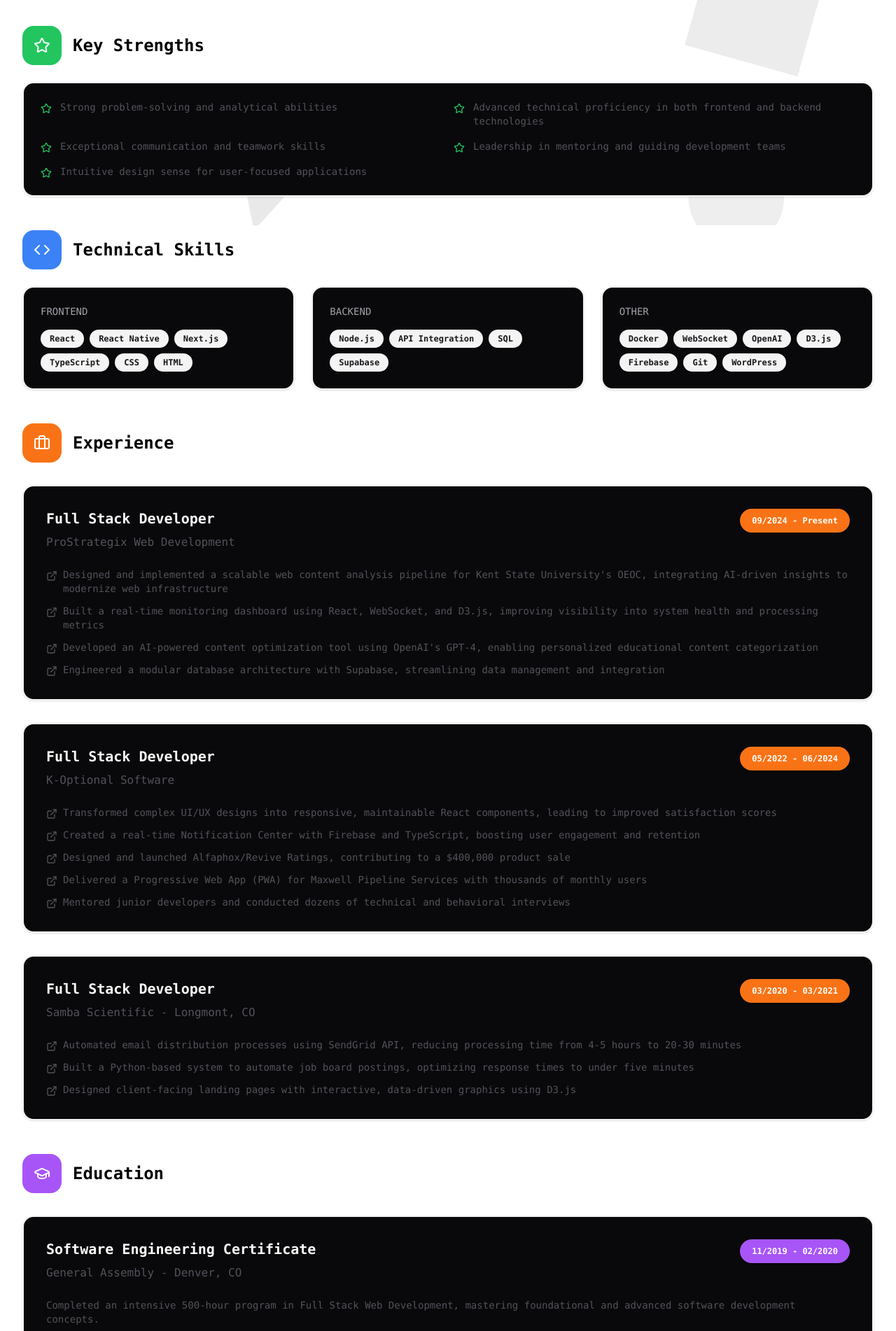
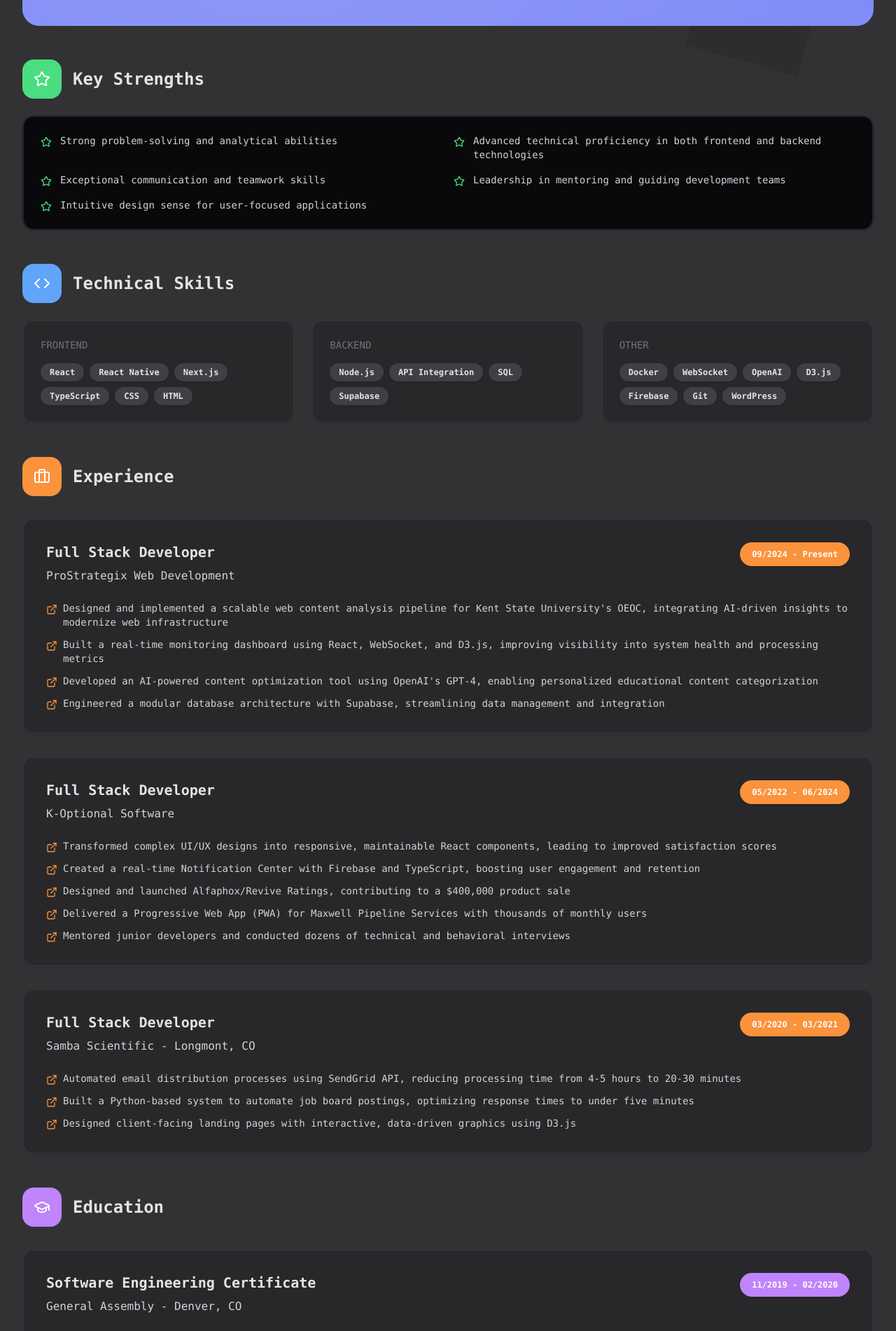
Before and after one commit to DavidKalina/davidkalina, a Next.js app: page /resume in a window 1280 px wide. Shown: the part 478-2380 px from the top of the page at 70% size. Built offline with nearby package versions, Linux system fonts and the light colour scheme.

Commit message:
feat: dark mode resume preview and add theme provider

```diff
--- a/components/ResumePreview.tsx
+++ b/components/ResumePreview.tsx
@@ -31,10 +31,10 @@ const ModernResume = () => {
   ];
 
   return (
-    <div className="bg-white/80 min-h-screen">
+    <div className="bg-white/80 dark:bg-zinc-800/95 min-h-screen pt-12">
       <div className="max-w-7xl mx-auto px-4 sm:px-8 py-8 sm:py-16">
         {/* Header Section */}
-        <div className="relative bg-indigo-500 rounded-3xl p-6 sm:p-12 mb-8 sm:mb-12">
+        <div className="relative bg-indigo-500 dark:bg-indigo-400 rounded-3xl p-6 sm:p-12 mb-8 sm:mb-12">
           <div className="absolute inset-0 bg-[radial-gradient(circle_at_30%_50%,_rgba(255,255,255,0.1),rgba(255,255,255,0))] rounded-3xl" />
           <div className="relative z-10">
             <div className="flex flex-col sm:flex-row sm:justify-between sm:items-start gap-6">
@@ -68,10 +68,9 @@ const ModernResume = () => {
               <Button
                 className="bg-white text-indigo-500 hover:bg-white/80 rounded-full px-4 py-4 sm:px-6 sm:py-6 font-mono text-sm w-full sm:w-auto"
                 onClick={() => {
-                  // Create a link element
                   const link = document.createElement("a");
-                  link.href = "/resume.pdf"; // Assuming your PDF is named resume.pdf in the public folder
-                  link.download = "David_Kalina_Resume.pdf"; // Name of the downloaded file
+                  link.href = "/resume.pdf";
+                  link.download = "David_Kalina_Resume.pdf";
                   document.body.appendChild(link);
                   link.click();
                   document.body.removeChild(link);
@@ -98,17 +97,24 @@ const ModernResume = () => {
         {/* Key Strengths */}
         <div className="mb-8 sm:mb-12">
           <div className="flex items-center gap-4 mb-6">
-            <div className="bg-green-500 p-3 sm:p-4 rounded-2xl">
+            <div className="bg-green-500 dark:bg-green-400 p-3 sm:p-4 rounded-2xl">
               <Star size={20} className="text-white sm:w-6 sm:h-6" />
             </div>
-            <h2 className="text-xl sm:text-2xl font-mono font-bold">Key Strengths</h2>
+            <h2 className="text-xl sm:text-2xl font-mono font-bold text-zinc-900 dark:text-zinc-200">
+              Key Strengths
+            </h2>
           </div>
-          <Card className="border-2 border-zinc-100 rounded-2xl">
+          <Card className="border-2 border-zinc-100 dark:border-zinc-700/50 rounded-2xl">
             <CardContent className="p-6 grid grid-cols-1 sm:grid-cols-2 gap-4">
               {keyStrengths.map((strength, index) => (
                 <div key={index} className="flex items-start gap-3">
-                  <Star size={16} className="text-green-500 mt-1 flex-shrink-0" />
-                  <span className="font-mono text-sm text-zinc-600">{strength}</span>
+                  <Star
+                    size={16}
+                    className="text-green-500 dark:text-green-400 mt-1 flex-shrink-0"
+                  />
+                  <span className="font-mono text-sm text-zinc-600 dark:text-zinc-300">
+                    {strength}
+                  </span>
                 </div>
               ))}
             </CardContent>
@@ -118,21 +124,28 @@ const ModernResume = () => {
         {/* Skills Overview */}
         <div className="mb-8 sm:mb-12">
           <div className="flex items-center gap-4 mb-6">
-            <div className="bg-blue-500 p-3 sm:p-4 rounded-2xl">
+            <div className="bg-blue-500 dark:bg-blue-400 p-3 sm:p-4 rounded-2xl">
               <Code size={20} className="text-white sm:w-6 sm:h-6" />
             </div>
-            <h2 className="text-xl sm:text-2xl font-mono font-bold">Technical Skills</h2>
+            <h2 className="text-xl sm:text-2xl font-mono font-bold text-zinc-900 dark:text-zinc-200">
+              Technical Skills
+            </h2>
           </div>
           <div className="grid grid-cols-1 sm:grid-cols-2 lg:grid-cols-3 gap-4 sm:gap-6">
             {Object.entries(skills).map(([category, items]) => (
-              <Card key={category} className="border-2 border-zinc-100 rounded-2xl overflow-hidden">
+              <Card
+                key={category}
+                className="border-2 border-zinc-100 dark:border-zinc-700/50 rounded-2xl overflow-hidden bg-white/80 dark:bg-zinc-800/80"
+              >
                 <CardContent className="p-4 sm:p-6">
-                  <h3 className="font-mono text-sm text-zinc-400 mb-4 uppercase">{category}</h3>
+                  <h3 className="font-mono text-sm text-zinc-400 dark:text-zinc-500 mb-4 uppercase">
+                    {category}
+                  </h3>
                   <div className="flex flex-wrap gap-2">
                     {items.map((skill) => (
                       <Badge
                         key={skill}
-                        className="bg-zinc-100 text-zinc-900 rounded-full px-3 py-1 text-xs font-mono"
+                        className="bg-zinc-100 dark:bg-zinc-700 text-zinc-900 dark:text-zinc-200 rounded-full px-3 py-1 text-xs font-mono"
                       >
                         {skill}
                       </Badge>
@@ -147,10 +160,12 @@ const ModernResume = () => {
         {/* Experience */}
         <div className="space-y-6 sm:space-y-8 mb-8 sm:mb-12">
           <div className="flex items-center gap-4 mb-6 sm:mb-8">
-            <div className="bg-orange-500 p-3 sm:p-4 rounded-2xl">
+            <div className="bg-orange-500 dark:bg-orange-400 p-3 sm:p-4 rounded-2xl">
               <Briefcase size={20} className="text-white sm:w-6 sm:h-6" />
             </div>
-            <h2 className="text-xl sm:text-2xl font-mono font-bold">Experience</h2>
+            <h2 className="text-xl sm:text-2xl font-mono font-bold text-zinc-900 dark:text-zinc-200">
+              Experience
+            </h2>
           </div>
 
           {/* Experience Cards */}
@@ -191,22 +206,27 @@ const ModernResume = () => {
           ].map((job, index) => (
             <Card
               key={index}
-              className="border-2 border-zinc-100 rounded-2xl hover:border-orange-500 transition-colors duration-300"
+              className="border-2 border-zinc-100 dark:border-zinc-700/50 rounded-2xl hover:border-orange-500 dark:hover:border-orange-400 transition-colors duration-300 bg-white/80 dark:bg-zinc-800/80"
             >
               <CardContent className="p-6 sm:p-8">
                 <div className="flex flex-col sm:flex-row sm:justify-between sm:items-start gap-4 mb-6">
                   <div>
-                    <h3 className="font-mono text-lg sm:text-xl font-bold mb-2">{job.title}</h3>
-                    <p className="font-mono text-zinc-600">{job.company}</p>
+                    <h3 className="font-mono text-lg sm:text-xl font-bold text-zinc-900 dark:text-zinc-200 mb-2">
+                      {job.title}
+                    </h3>
+                    <p className="font-mono text-zinc-600 dark:text-zinc-300">{job.company}</p>
                   </div>
-                  <Badge className="bg-orange-500 text-white rounded-full px-4 py-2 font-mono text-xs w-fit">
+                  <Badge className="bg-orange-500 dark:bg-orange-400 text-white rounded-full px-4 py-2 font-mono text-xs w-fit">
                     {job.date}
                   </Badge>
                 </div>
-                <ul className="space-y-3 font-mono text-sm text-zinc-600">
+                <ul className="space-y-3 font-mono text-sm text-zinc-600 dark:text-zinc-300">
                   {job.achievements.map((achievement, i) => (
                     <li key={i} className="flex gap-2">
-                      <ExternalLink size={16} className="mt-1 flex-shrink-0" />
+                      <ExternalLink
+                        size={16}
+                        className="mt-1 flex-shrink-0 text-orange-500 dark:text-orange-400"
+                      />
                       <span>{achievement}</span>
                     </li>
                   ))}
@@ -219,26 +239,30 @@ const ModernResume = () => {
         {/* Education */}
         <div className="space-y-6 sm:space-y-8">
           <div className="flex items-center gap-4 mb-6 sm:mb-8">
-            <div className="bg-purple-500 p-3 sm:p-4 rounded-2xl">
+            <div className="bg-purple-500 dark:bg-purple-400 p-3 sm:p-4 rounded-2xl">
               <GraduationCap size={20} className="text-white sm:w-6 sm:h-6" />
             </div>
-            <h2 className="text-xl sm:text-2xl font-mono font-bold">Education</h2>
+            <h2 className="text-xl sm:text-2xl font-mono font-bold text-zinc-900 dark:text-zinc-200">
+              Education
+            </h2>
           </div>
 
-          <Card className="border-2 border-zinc-100 rounded-2xl hover:border-purple-500 transition-colors duration-300">
+          <Card className="border-2 border-zinc-100 dark:border-zinc-700/50 rounded-2xl hover:border-purple-500 dark:hover:border-purple-400 transition-colors duration-300 bg-white/80 dark:bg-zinc-800/80">
             <CardContent className="p-6 sm:p-8">
               <div className="flex flex-col sm:flex-row sm:justify-between sm:items-start gap-4 mb-6">
                 <div>
-                  <h3 className="font-mono text-lg sm:text-xl font-bold mb-2">
+                  <h3 className="font-mono text-lg sm:text-xl font-bold text-zinc-900 dark:text-zinc-200 mb-2">
                     Software Engineering Certificate
                   </h3>
-                  <p className="font-mono text-zinc-600">General Assembly - Denver, CO</p>
+                  <p className="font-mono text-zinc-600 dark:text-zinc-300">
+                    General Assembly - Denver, CO
+                  </p>
                 </div>
-                <Badge className="bg-purple-500 text-white rounded-full px-4 py-2 font-mono text-xs w-fit">
+                <Badge className="bg-purple-500 dark:bg-purple-400 text-white rounded-full px-4 py-2 font-mono text-xs w-fit">
                   11/2019 - 02/2020
                 </Badge>
               </div>
-              <p className="font-mono text-sm text-zinc-600">
+              <p className="font-mono text-sm text-zinc-600 dark:text-zinc-300">
                 Completed an intensive 500-hour program in Full Stack Web Development, mastering
                 foundational and advanced software development concepts.
               </p>
--- a/context/ThemeProvider.tsx
+++ b/context/ThemeProvider.tsx
@@ -28,10 +28,18 @@ export function ThemeProvider({
   storageKey = "theme",
   ...props
 }: ThemeProviderProps) {
-  const [theme, setTheme] = useState<Theme>(
-    () => (localStorage.getItem(storageKey) as Theme) || defaultTheme
-  );
+  // Initialize with defaultTheme
+  const [theme, setTheme] = useState<Theme>(defaultTheme);
 
+  // On mount, update the theme state if there's a stored value.
+  useEffect(() => {
+    const storedTheme = localStorage.getItem(storageKey) as Theme | null;
+    if (storedTheme) {
+      setTheme(storedTheme);
+    }
+  }, [storageKey]);
+
+  // Update the document's class and localStorage whenever theme changes.
   useEffect(() => {
     const root = window.document.documentElement;
     root.classList.remove("light", "dark");
@@ -41,9 +49,7 @@ export function ThemeProvider({
 
   const value = {
     theme,
-    setTheme: (theme: Theme) => {
-      setTheme(theme);
-    },
+    setTheme: (theme: Theme) => setTheme(theme),
   };
 
   return (
@@ -55,8 +61,6 @@ export function ThemeProvider({
 
 export const useTheme = () => {
   const context = useContext(ThemeProviderContext);
-
   if (context === undefined) throw new Error("useTheme must be used within a ThemeProvider");
-
   return context;
 };
```
